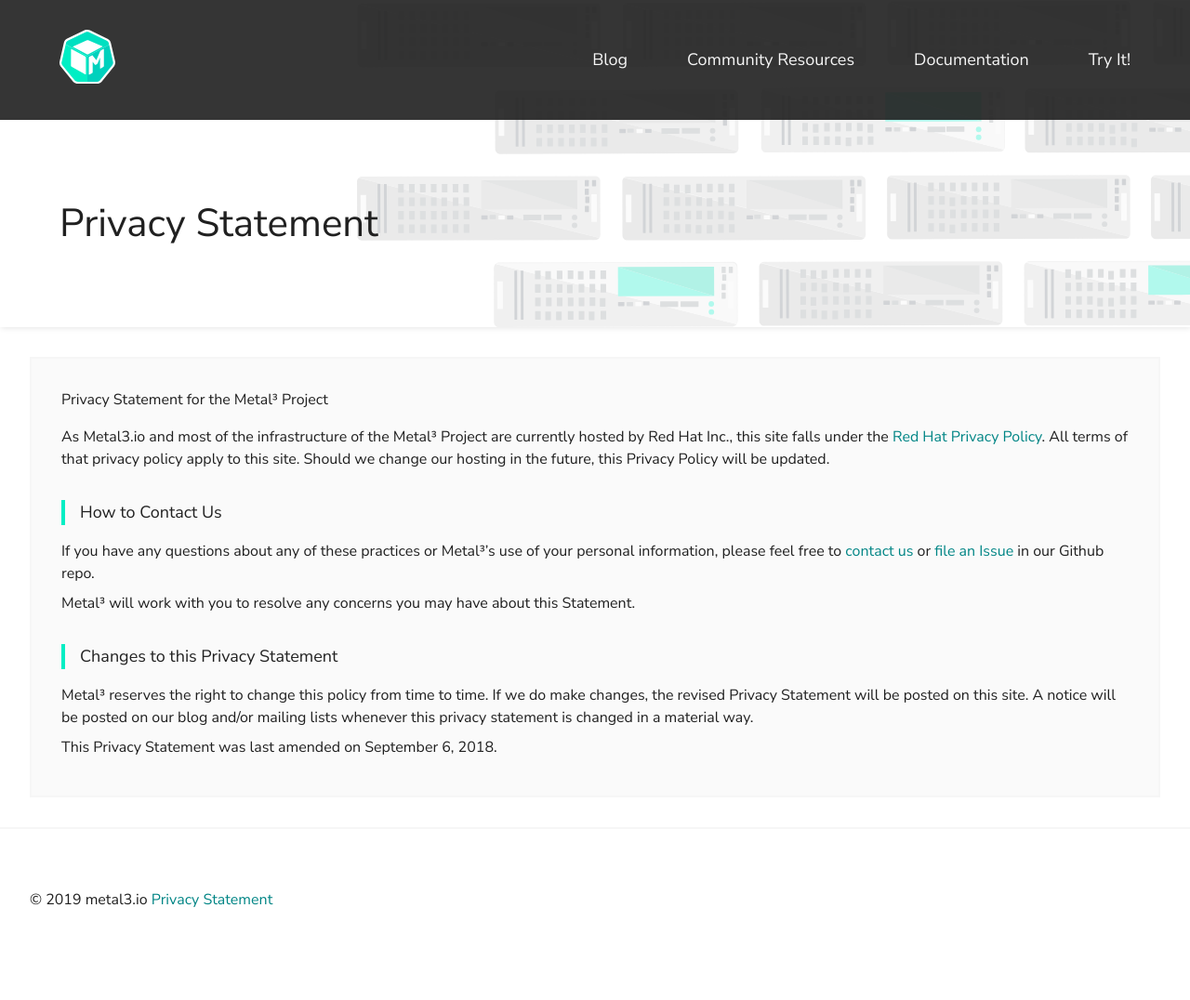
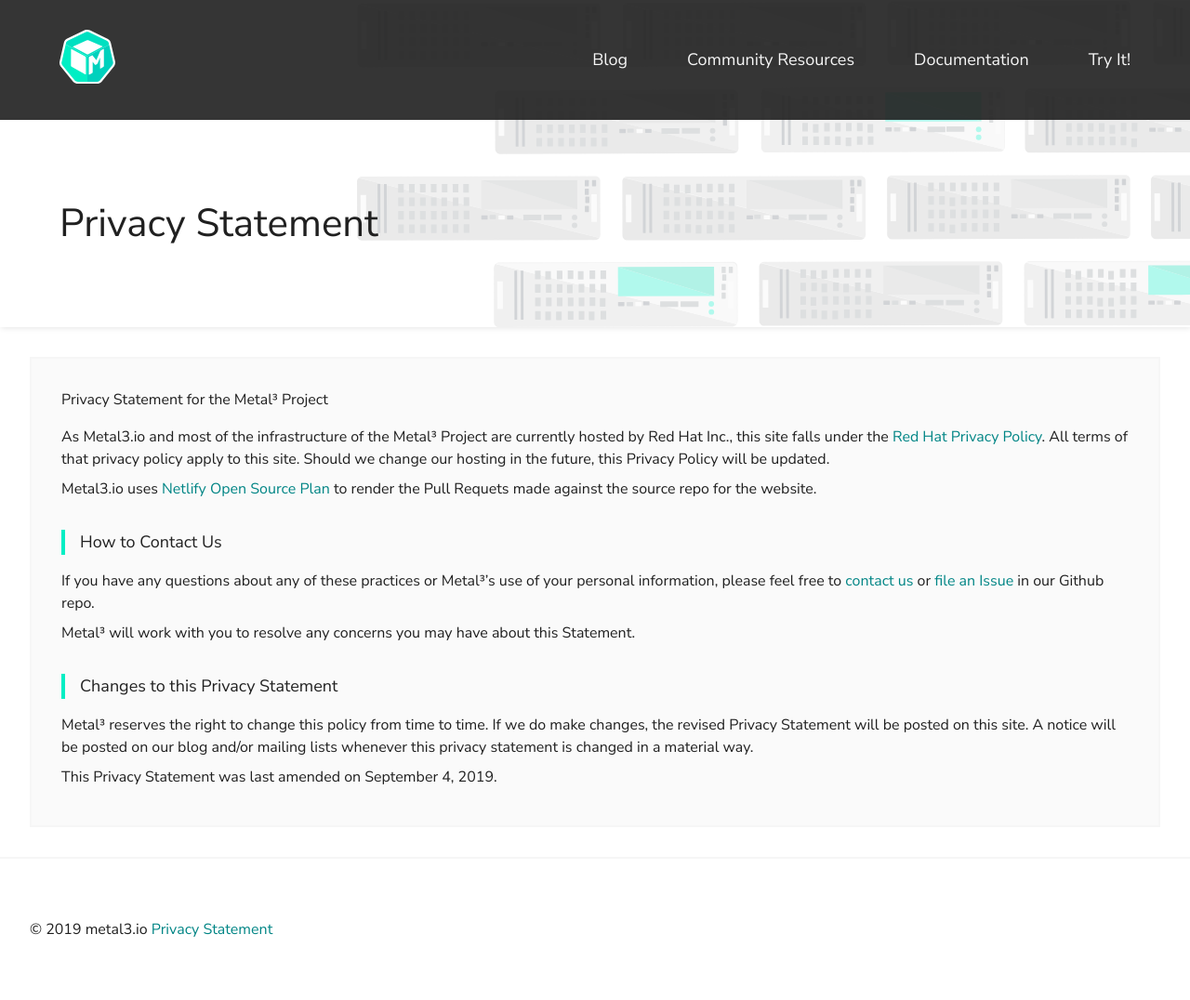
Before and after one commit to metal3-io/metal3-io.github.io, a Jekyll site: the page built from privacy-statement.html, in a window 1280 px wide. Shown: the whole page at 93% size. Built offline with Jekyll 4.4.1, drawn with Linux system fonts in a browser that asks for light colours; before the commit the page ends 1044 px from its top, so only the background shows below that.

Commit message:
Add netlify services usage

```diff
--- a/_includes/privacy-statement.md
+++ b/_includes/privacy-statement.md
@@ -1,6 +1,8 @@
 # Privacy Statement for the Metal³ Project
 
 As Metal3.io and most of the infrastructure of the Metal³ Project are currently hosted by Red Hat Inc., this site falls under the [Red Hat Privacy Policy](https://www.redhat.com/en/about/privacy-policy){:target="_blank"}.  All terms of that privacy policy apply to this site.  Should we change our hosting in the future, this Privacy Policy will be updated.
+
+Metal3.io uses [Netlify](https://Netlify.com) [Open Source Plan](https://www.netlify.com/legal/open-source-policy/) to render the Pull Requets made against the source repo for the website.
 
 ## How to Contact Us
 
@@ -12,4 +14,4 @@ Metal³ will work with you to resolve any concerns you may have about this State
 
 Metal³ reserves the right to change this policy from time to time. If we do make changes, the revised Privacy Statement will be posted on this site. A notice will be posted on our blog and/or mailing lists whenever this privacy statement is changed in a material way.
 
-This Privacy Statement was last amended on September 6, 2018.
+This Privacy Statement was last amended on September 4, 2019.
```
